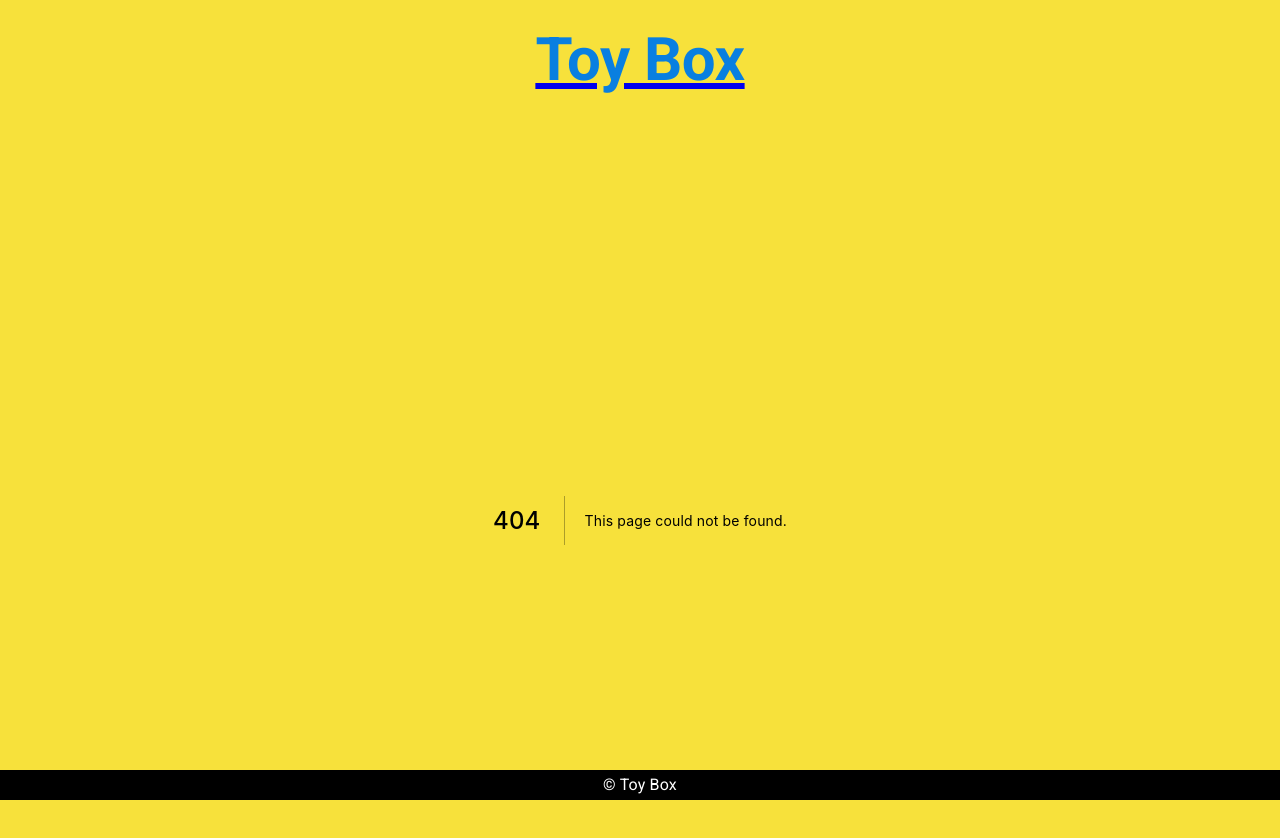
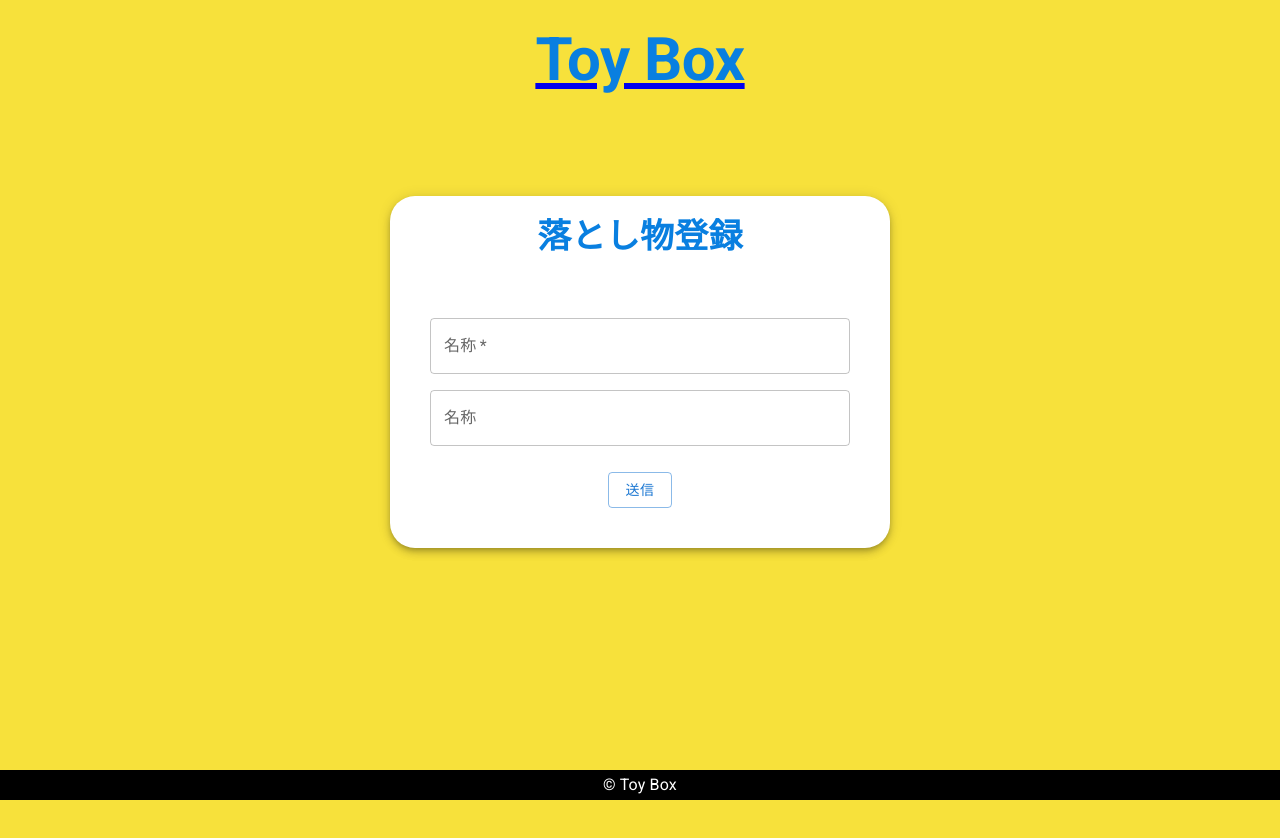
Before and after one commit to mi-wada/gihoz, a Next.js app: page /form in a window 1280 px wide. Before the commit this address had no page. Shown: the top 838 px of the page. After the commit the page ends 800 px from the top, so only its background shows below. Built offline with nearby package versions, Linux system fonts and the light colour scheme.

Commit message:
create form

```diff
--- /dev/null
+++ b/pages/form.tsx
@@ -0,0 +1,81 @@
+import { InputOutlined, TextFieldsOutlined } from '@mui/icons-material'
+import { Box, Button, Grid, TextField, Typography } from '@mui/material'
+import { NextPage } from 'next'
+import React, { useState } from 'react'
+import { COLORS } from '../constants'
+
+const Title = () => (
+  <Box sx={{ display: 'flex', justifyContent: 'center', margin: '20px' }}>
+    <Typography variant='h4' sx={{ fontWeight: 'bold', color: COLORS.main }}>
+      落とし物登録
+    </Typography>
+  </Box>
+)
+
+const NameField = () => {
+  const [name, setName] = useState('')
+  const [errorOccured, setErrorOccured] = useState(false)
+  const onChange = (event: React.ChangeEvent<HTMLInputElement>) => {
+    setErrorOccured(event.target.value.length > 20)
+
+    setName(event.target.value)
+  }
+
+  return (
+    <>
+      <TextField
+        label='名称'
+        required
+        sx={{ width: '100%' }}
+        onChange={onChange}
+        value={name}
+        error={errorOccured}
+      />
+      <Typography variant='caption' sx={{ color: 'red', display: errorOccured ? 'block' : 'none' }}>
+        20字以下で入力してください
+      </Typography>
+    </>
+  )
+}
+
+const Form: NextPage = () => {
+  const submit = () => {
+    console.log('POST /hoge')
+  }
+
+  return (
+    <Box
+      sx={{ display: 'flex', justifyContent: 'center', alignItems: 'center', marginTop: '100px' }}
+    >
+      <Box
+        sx={{
+          width: '500px',
+          boxShadow: 5,
+          backgroundColor: 'white',
+          borderRadius: '25px',
+        }}
+      >
+        <Title />
+        <Grid
+          container
+          spacing={2}
+          sx={{ display: 'flex', justifyContent: 'center', padding: '40px' }}
+        >
+          <Grid item xs={12}>
+            <NameField />
+          </Grid>
+          <Grid item xs={12}>
+            <TextField label='名称' sx={{ width: '100%' }} />
+          </Grid>
+          <Grid item xs={12} sx={{ display: 'flex', justifyContent: 'center' }}>
+            <Button variant='outlined' sx={{ marginTop: '10px' }} onClick={submit}>
+              送信
+            </Button>
+          </Grid>
+        </Grid>
+      </Box>
+    </Box>
+  )
+}
+
+export default Form
```
